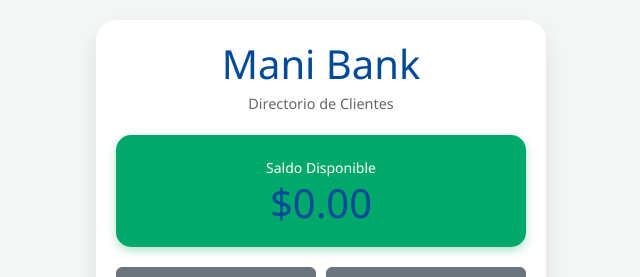
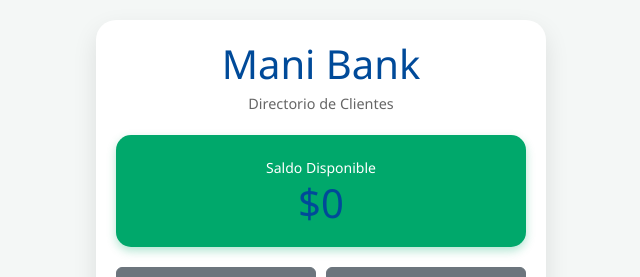
Before and after one commit to jeanpaul1812-hub/modulo2, a plain HTML site: page clientes.html in a window 1280 px wide. Shown: the top 277 px of the page, without its empty margins (319-959 px from the left). Drawn offline with nearby package versions, Linux system fonts and the light colour scheme; sample sign-in values are in the browser's storage.

Commit message:
corrijo modificacion de saldo sin decimale Balance.toFixed()

```diff
--- a/clientes.html
+++ b/clientes.html
@@ -27,7 +27,7 @@
 
     <div class="saldo-card">
         <small>Saldo Disponible</small>
-        <h1 id="saldo">$0.</h1>
+        <h1 id="saldo">$0</h1>
     </div>
 
     <div class="nav-menu">
@@ -57,7 +57,7 @@
     let balance = parseFloat(localStorage.getItem('balance')) || 0;
     let contacts = JSON.parse(localStorage.getItem('contacts')) || [];
 
-    $('#saldo').text("$" + balance.toFixed(2));
+    $('#saldo').text("$" + balance.toFixed());
     renderContacts();
 
     function addContact() {
```
Also changed, not shown: ingresos.html (+1 -1 lines), movimientos.html (+1 -1 lines), salidas.html (+2 -2 lines).
